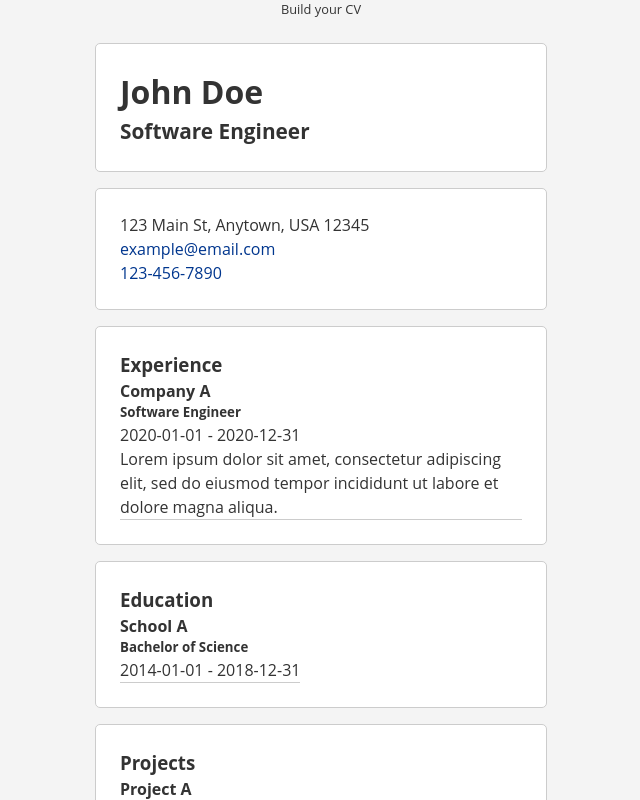
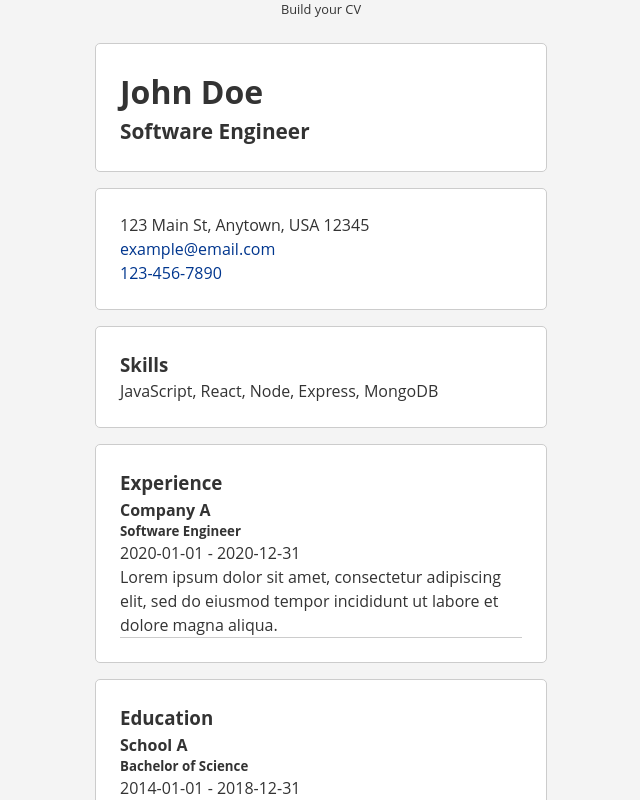
Before and after one commit to r0hitm/cv-app, a React (Create React App) app: page / in a window 1280 px wide. Shown: the top 800 px of the page, without its empty margins (319-959 px from the left). Built offline with nearby package versions, Linux system fonts and the light colour scheme.

Commit message:
conditional rendering depending upon if certain state variables are available

```diff
--- a/src/App.js
+++ b/src/App.js
@@ -91,6 +91,9 @@ function App() {
                         <h2>{personalInfo.title}</h2>
                     </section>
 
+                    {personalInfo.email ||
+                    personalInfo.phone ||
+                    personalInfo.address ? (
                         <section className="cv-section">
                             <address>{personalInfo.address}</address>
                             <a
@@ -99,27 +102,39 @@ function App() {
                             >
                                 {personalInfo.email}
                             </a>
-                        <a className="phone" href={`tel:${personalInfo.phone}`}>
+                            <a
+                                className="phone"
+                                href={`tel:${personalInfo.phone}`}
+                            >
                                 {personalInfo.phone}
                             </a>
                         </section>
+                    ) : null}
 
-                    <section className="cv-section">
-                        <Experience data={experiences} />
-                    </section>
-
-                    <section className="cv-section">
-                        <Education data={education} />
-                    </section>
-
-                    <section className="cv-section">
-                        <Project data={projects} />
-                    </section>
-
+                    {personalInfo.skills && (
                         <section className="cv-section">
                             <h3>Skills</h3>
                             <p>{personalInfo.skills}</p>
                         </section>
+                    )}
+
+                    {experiences.length > 0 && (
+                        <section className="cv-section">
+                            <Experience data={experiences} />
+                        </section>
+                    )}
+
+                    {education.length > 0 && (
+                        <section className="cv-section">
+                            <Education data={education} />
+                        </section>
+                    )}
+
+                    {projects.length > 0 && (
+                        <section className="cv-section">
+                            <Project data={projects} />
+                        </section>
+                    )}
 
                     <EditToggleBtn
                         editMode={editMode}
```
Lines whose indentation alone changed are shown as unchanged.
